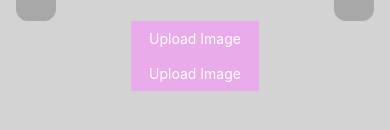
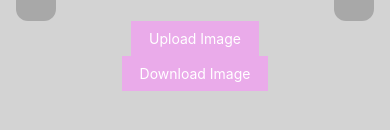
Before and after one commit to HADEER-ESS/Customize_T-shirt_logo_RN, a React Native app: screen / in a window 390 px wide. Shown: the part 478-608 px from the top of the page. Built offline with nearby package versions, Linux system fonts and the light colour scheme; some icons are missing.

Commit message:
updates for new package and handlers

```diff
--- a/app/component/ActionBtn.tsx
+++ b/app/component/ActionBtn.tsx
@@ -2,16 +2,17 @@ import React from 'react';
 import { StyleSheet, Text, TouchableOpacity } from 'react-native';
 
 type props = {
-    upload: () => void
+    upload: () => void,
+    title: string
 }
 
-const ActionBtn = ({ upload }: props) => {
+const ActionBtn = ({ upload, title }: props) => {
     return (
         <TouchableOpacity
             style={styles.btnContainerStyle}
             onPress={upload}
         >
-            <Text style={styles.textStyle}>Upload Image</Text>
+            <Text style={styles.textStyle}>{title}</Text>
         </TouchableOpacity>
     )
 }
```
Also changed, not shown: 1 other file (tests, documents, lock files or other folders).
